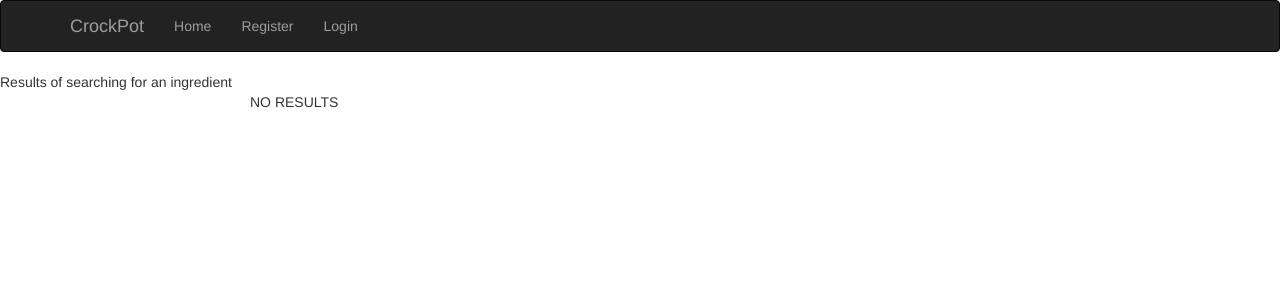
After one commit to gawsk/CrockPot, a Flask app: template app/templates/search/results.html in a window 1280 px wide. The commit adds this page. Shown: the top 300 px of the page. Run offline with Flask 2, Linux system fonts and the light colour scheme; the template is opened without the code that fills it, so the values that code supplies are empty; parts of the project's set-up code (start-up, migrations or seed data) failed here and were passed over; some libraries are stand-ins or nearby versions.

Commit message:
Add search functionality of ingredients

```diff
--- a/app/__init__.py
+++ b/app/__init__.py
@@ -6,6 +6,7 @@ from flask_sqlalchemy import SQLAlchemy
 from flask_login import LoginManager
 
 from flask_bootstrap import Bootstrap
+from app.search.forms import SearchForm
 
 
 # Local imports
@@ -33,9 +34,14 @@ def create_app(config_name):
     login_manager.login_message = "You must be logged in to access this page."
     login_manager.login_view = "auth.login"
 
+
+
+
+
+
+
     from app.auth import auth as auth_blueprint
     app.register_blueprint(auth_blueprint)
-
 
     from app.home import home as home_blueprint
     app.register_blueprint(home_blueprint)
@@ -46,4 +52,14 @@ def create_app(config_name):
     from app.user_management import user_mgmt as user_mgmt_blueprint
     app.register_blueprint(user_mgmt_blueprint)
 
+    from app.search import search as search_blueprint
+    app.register_blueprint(search_blueprint)
+
+
+
+    @app.context_processor
+    def inject_search_form():
+        # inject search form to all templates
+        return dict(search_form=SearchForm())
+
     return app
--- /dev/null
+++ b/app/search/forms.py
@@ -0,0 +1,12 @@
+""" Forms for searching """
+
+from flask_wtf import FlaskForm
+from wtforms import SubmitField, TextField, validators
+from wtforms.fields import StringField
+from wtforms.widgets import TextArea
+
+
+class SearchForm(FlaskForm):
+    """ Form to search an ingredient """
+    name = TextField("Name", [validators.Length(min=1, max=200), validators.DataRequired()])
+    submit = SubmitField('Submit')
--- /dev/null
+++ b/app/templates/search/results.html
@@ -0,0 +1,25 @@
+{% extends "sidebar.html" %}
+
+{% block content %}
+Results of searching for an ingredient
+
+<div class="container">
+  <div class="row">
+    <div class="col-md-1"></div>
+    {{ utils.flashed_messages() }}
+    {% if var.results.rowcount > 0 %}
+      <table>
+        {% for recipe in var.results %}
+          <li>
+            <a href="{{ url_for('recipe.view', recipe_id=recipe.id) }}">
+            <h3 style="display: inline;"><b>{{ recipe.name }}</b></h3>
+          </li>
+        {% endfor %}
+      </table>
+    {% else %}
+      <span>NO RESULTS</span>
+    {% endif %}
+    <div class="col-md-1"></div>
+  </div>
+</div>
+{% endblock %}
--- a/app/templates/sidebar.html
+++ b/app/templates/sidebar.html
@@ -1,5 +1,8 @@
 <!--Nav Bar -->
 {% extends "bootstrap/base.html" %}
+{% import "bootstrap/wtf.html" as wtf %}
+{% from "_formhelpers.html" import render_field %}
+
 {% import "bootstrap/utils.html" as utils %}
 
 
@@ -28,6 +31,12 @@
                     <li><a href="{{ url_for('recipe.add') }}">Add Recipe</a></li>
                     <li><a href="{{ url_for('recipe.view_all') }}">View all Recipes</a></li>
                     <li><a href="{{ url_for('user_mgmt.view') }}">Your profile</a></li>
+                    <form action="{{ url_for('search.ingrd') }}" method="post">
+                      {{ search_form.hidden_tag() }}
+                      <legend>Search </legend>
+                      {{ wtf.form_field(search_form.name, class='form-control', placeholder='Search...') }}
+                      {{ render_field(search_form.submit, class='btn btn-success btn-block') }}
+                    </form>
                   {% else %}
                     <li><a href="{{ url_for('auth.register') }}">Register</a></li>
                     <li><a href="{{ url_for('auth.login') }}">Login</a></li>
--- a/operations/recipe/recipe_lookup.py
+++ b/operations/recipe/recipe_lookup.py
@@ -1,6 +1,7 @@
 """ Module provides functions for querying RecipeUrl Objects """
 
 from models.core.recipe import Recipe
+from models.core.ingredient import Ingredient
 from operations import query_session
 
 
```
Also changed, not shown: app/search/__init__.py (added, +7 -0 lines), app/search/views.py (added, +36 -0 lines).
